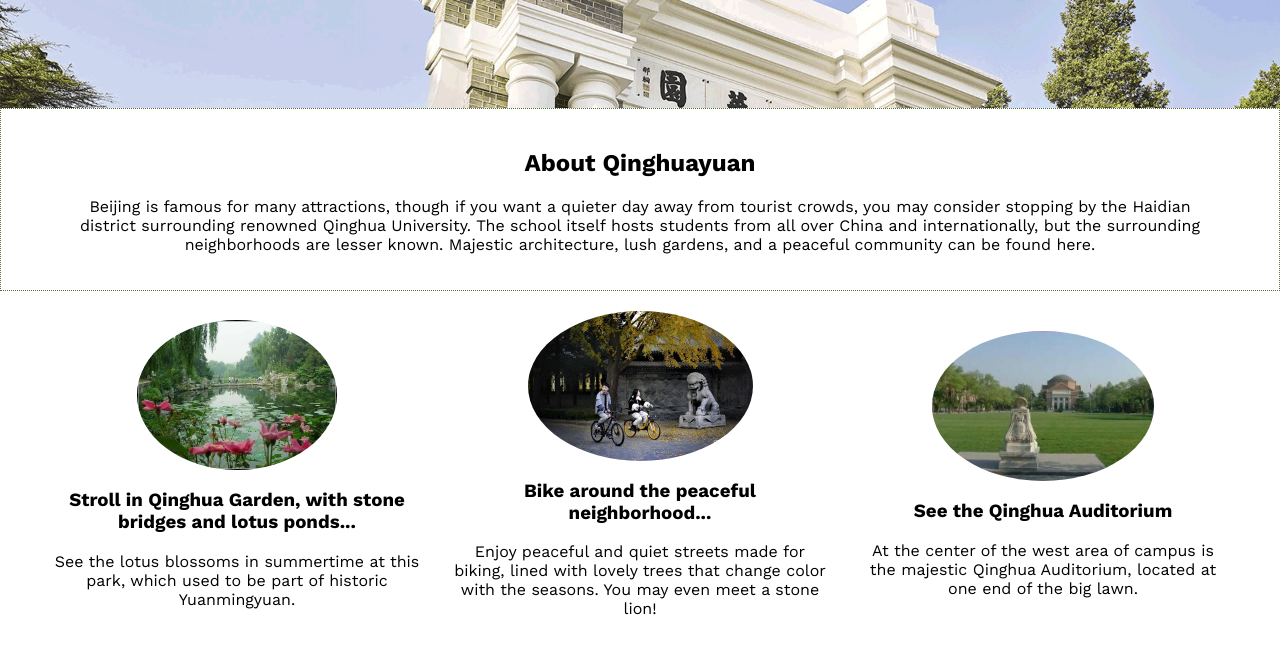
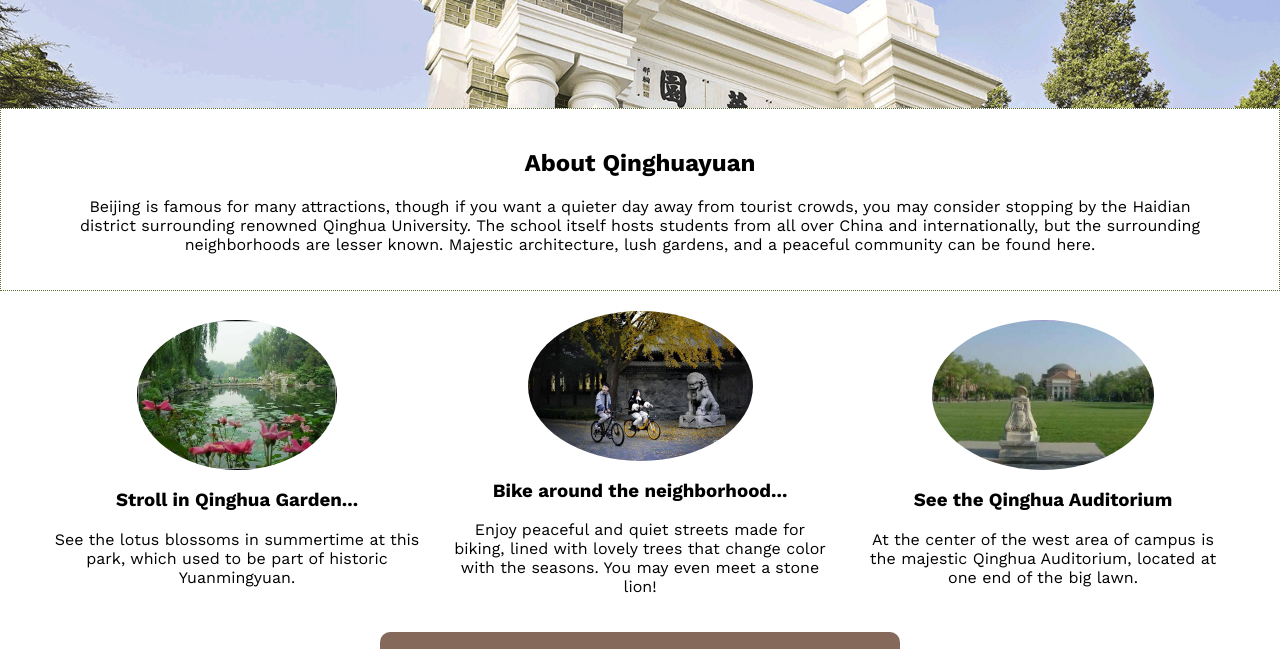
Before and after one commit to jinlikegold/hometown-project, a plain HTML site: page index.html in a window 1280 px wide. Shown: the part 132-781 px from the top of the page. Drawn offline with nearby package versions, Linux system fonts and the light colour scheme; a web font is replaced by a local one.

Commit message:
updating text content for clarity

```diff
--- a/index.html
+++ b/index.html
@@ -23,16 +23,16 @@
         </div>
     </section>
 <!-- Activities section -->
-    <section>
+   <section>
     <div class="features-wrap">
         <div class="feature-section">
             <img class="feature-img" src="lily-pond.webp" alt="pond with pink lilies and greenery everywhere">
-            <h3>Stroll in Qinghua Garden, with stone bridges and lotus ponds...</h3>
+            <h3>Stroll in Qinghua Garden...</h3>
             <p>See the lotus blossoms in summertime at this park, which used to be part of historic Yuanmingyuan.</p>
         </div>
         <div class="feature-section">
             <img class="feature-img" src="bikes-autumn.jpg" alt="two people riding bikes by a stone lion and a tree with yellow leaves">
-            <h3>Bike around the peaceful neighborhood...</h3>
+            <h3>Bike around the neighborhood...</h3>
             <p>Enjoy peaceful and quiet streets made for biking, lined with lovely trees that change color with the seasons. You may even meet a stone lion!</p>
         </div>
         <div class="feature-section">
```
